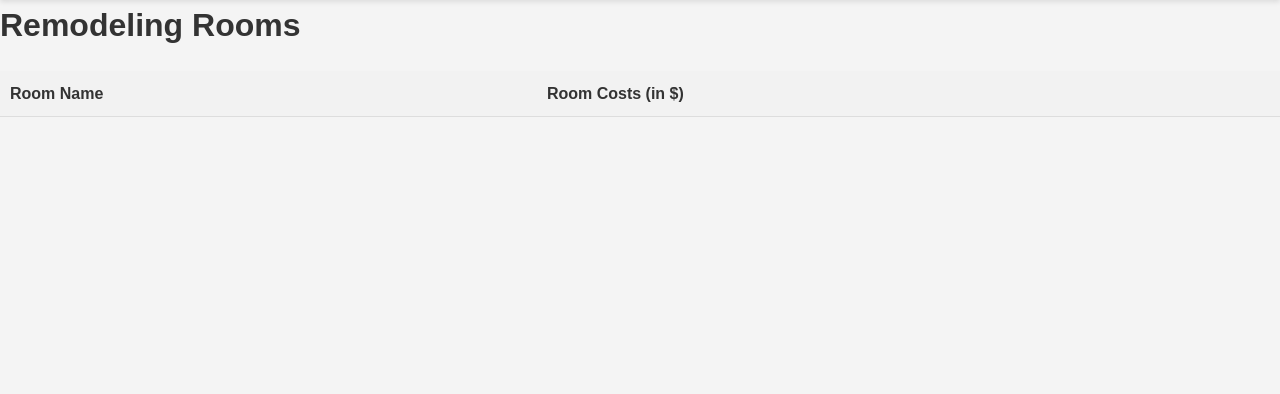
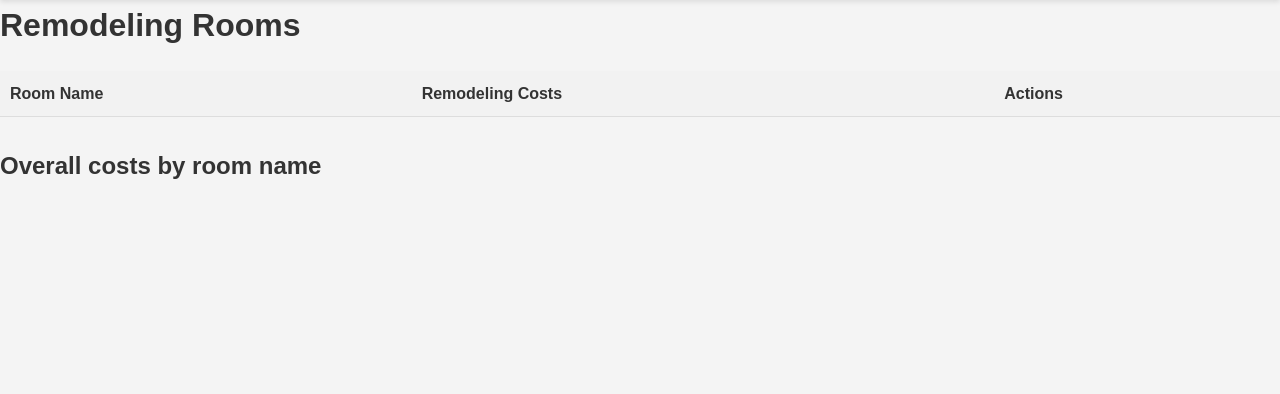
Before and after one commit to aceralrighty/python_final, a Flask app: template templates/index.html in a window 1280 px wide. Shown: the part 26-420 px from the top of the page. Run offline with Flask 3, Linux system fonts and the light colour scheme; the template is opened without the code that fills it, so the values that code supplies are empty.

Commit message:
/add_room are now functional. Index still needs action buttons set.

```diff
--- a/main.py
+++ b/main.py
@@ -18,8 +18,22 @@ Session = sessionmaker(bind=engine)
 @app.route("/")
 def index():
     with Session() as ss:
-        room = ss.query(Room).all()
-        return render_template('index.html', rooms=room, plot_url=url_for("static", filename="graph.png"))
+        rooms = ss.query(Room).all()
+
+        room_names = []
+        room_costs = []
+
+        for room in rooms:
+            room_names.append(room.name)
+            room_costs.append(room.calc_cost()['total_remodel_cost'])
+
+        plt.figure(figsize=(10, 6))
+        sns.barplot(x=room_names, y=room_costs, palette="Blues")
+        img_path = os.path.join(app.root_path, "static", "graph.png")
+        plt.savefig(img_path)
+        plt.close()
+
+        return render_template('index.html', rooms=rooms, plot_url=url_for("static", filename="graph.png"))
 
 
 @app.route("/add_room", methods=["GET", "POST"])
@@ -32,43 +46,32 @@ def add_room():
         session["flooring_type"] = floor_type
         session["flooring_cost_per_sqft"] = float(getattr(FloorType, floor_type).value)
 
-        tiling = request.form["tiling"]
-        session["tiling"] = tiling
-        session["tiling_cost_per_sqft"] = float(getattr(TileType, tiling).value) if tiling else 0
-        session["tiling_area"] = float(request.form["tiling_area"])
+        if request.form['submit'] == "+ Add Tiling":
+            return render_template('add_room.html', flooring_types=FloorType.__members__.items(), flooring_tiles=TileType.__members__.items(), tiling=True)
+
+        tiling_check = True if request.form['tiling'] else False
+        tiling = request.form['tiling']
+        session["tiling"] = tiling if tiling_check else ""
+        session["tiling_cost_per_sqft"] = float(getattr(TileType, tiling).value) if tiling_check else 0
+        session["tiling_area"] = float(request.form["tiling_area"]) if tiling_check else 0
+
         room_data = {
             "name": session["name"],
-            "surface_area": session["surface_area"],
-            "flooring_type": session["flooring_type"],
-            "flooring_cost_per_sqft": session["flooring_cost_per_sqft"],
+            "Surface_Area": session["surface_area"],
+            "Flooring_type": session["flooring_type"],
+            "Flooring_cost_per_sqft": session["flooring_cost_per_sqft"],
             "tiling": session["tiling"],
             "tiling_cost_per_sqft": session["tiling_cost_per_sqft"],
             "tiling_area": session["tiling_area"],
         }
-        plt.figure(figsize=(10, 6))
-        sns.barplot(x="Tiling Cost per Sqft", y="Room Name", tile=session["tiling_cost_per_sqft"], room=session["name"],
-                    palette="Blues")
-        img_path = os.path.join(app.root_path, "static", "graph.png")
-        plt.savefig(img_path)
-        plt.close()
+
         new_room = Room(**room_data)
-        costs = new_room.calc_cost()
         with Session() as ss:
             ss.add(new_room)
             ss.commit()
             ss.close()
 
-        return render_template(
-            'add_room.html',
-            name=session.get('name', ''),
-            surface_area=session.get("surface_area", 0.0),
-            flooring_type=session.get("flooring_type", ''),
-            flooring_cost_per_sqft=session.get("flooring_cost_per_sqft", 0.0),
-            tiling=session.get("tiling", ''),
-            tiling_cost_per_sqft=session.get("tiling_cost_per_sqft", 0.0),
-            tiling_area=session.get("tiling_area", 0.0),
-            **costs
-        )
+        return redirect(url_for('index'))
 
     return render_template("add_room.html", flooring_types=FloorType.__members__.items(), flooring_tiles=TileType.__members__.items())
 
@@ -89,13 +92,6 @@ def room_details():
 def get_specific_room(name):
     with Session() as ss:
         return ss.query(Room).filter_by(name=name).first()
-
-
-def is_tiling_needed(is_tiling):
-    if is_tiling:
-        return True
-    else:
-        return False
 
 
 @app.route('/add_supplies', methods=['GET', 'POST'])
@@ -136,4 +132,4 @@ def supply_details(room_id):
 
 
 if __name__ == '__main__':
-    app.run()
+    app.run(debug=True)
--- a/templates/index.html
+++ b/templates/index.html
@@ -20,7 +20,8 @@
         <thead>
         <tr>
             <th>Room Name</th>
-            <th>Room Costs (in $)</th>
+            <th>Remodeling Costs</th>
+            <th>Actions</th>
         </tr>
         </thead>
         <tbody>
@@ -28,14 +29,23 @@
             <tr>
                 <td>{{ room.name }}</td>
                 <td>${{ room.calc_cost()['total_remodel_cost'] }}</td>
+                <td>
+                    <form action="/" method="post">
+                        <input type="hidden" name="name" id="name" value="{{ room.name }}">
+                        <input type="submit" name="submit" value="Edit">
+                        <input type="submit" name="submit" value="Details">
+                        <input type="submit" name="submit" value="Add Supplies">
+                    </form>
+                </td>
             </tr>
         {% endfor %}
         </tbody>
     </table>
+
+    <h2>Overall costs by room name</h2>
+    <div>
+        <img src="{{ plot_url }}" alt="" class="graph">
+    </div>
 {% endblock %}
-<h2>Overall costs by room name</h2>
-<div>
-    <img src="{{ plot_url }}" alt="" class="graph">
-</div>
 </body>
 </html>
```
